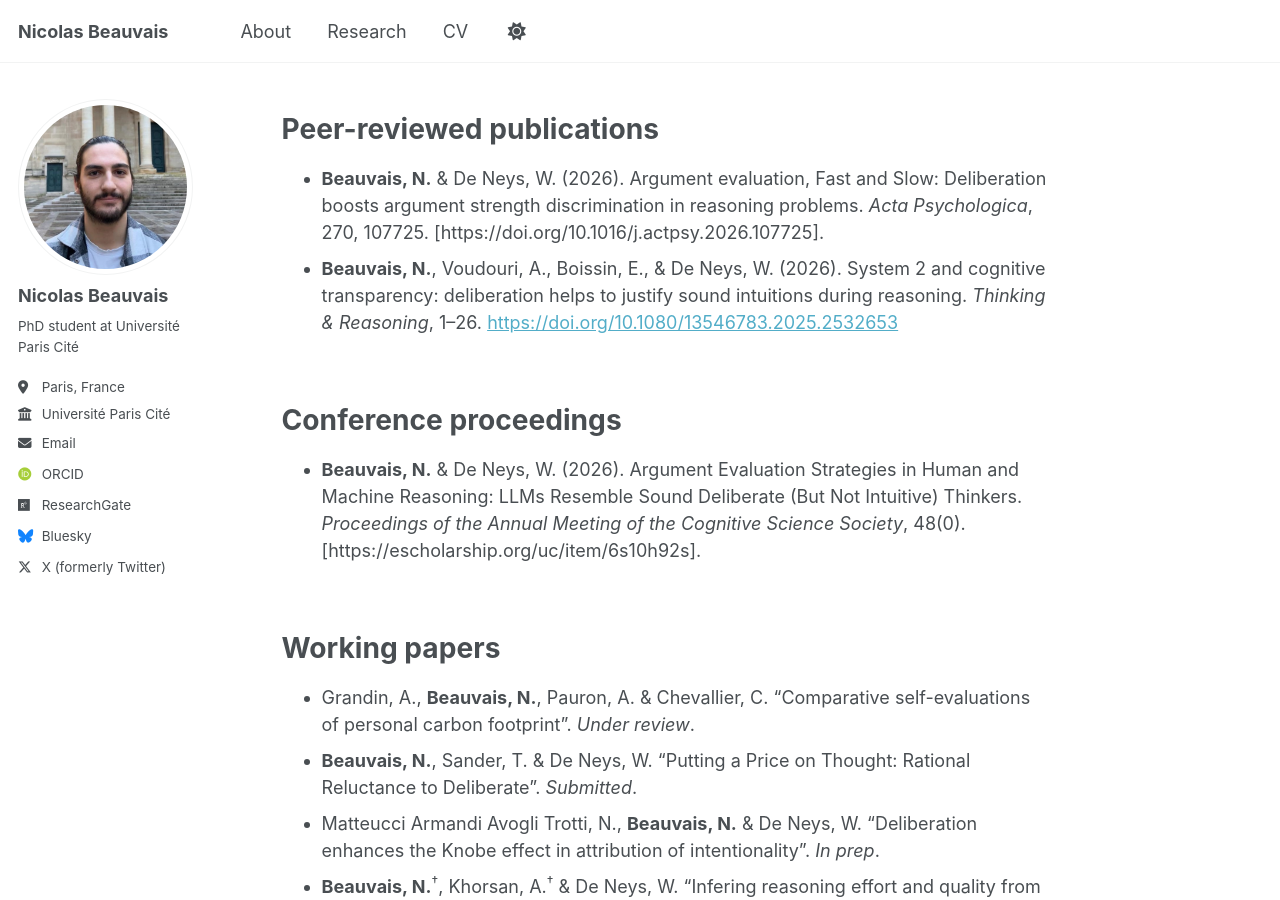
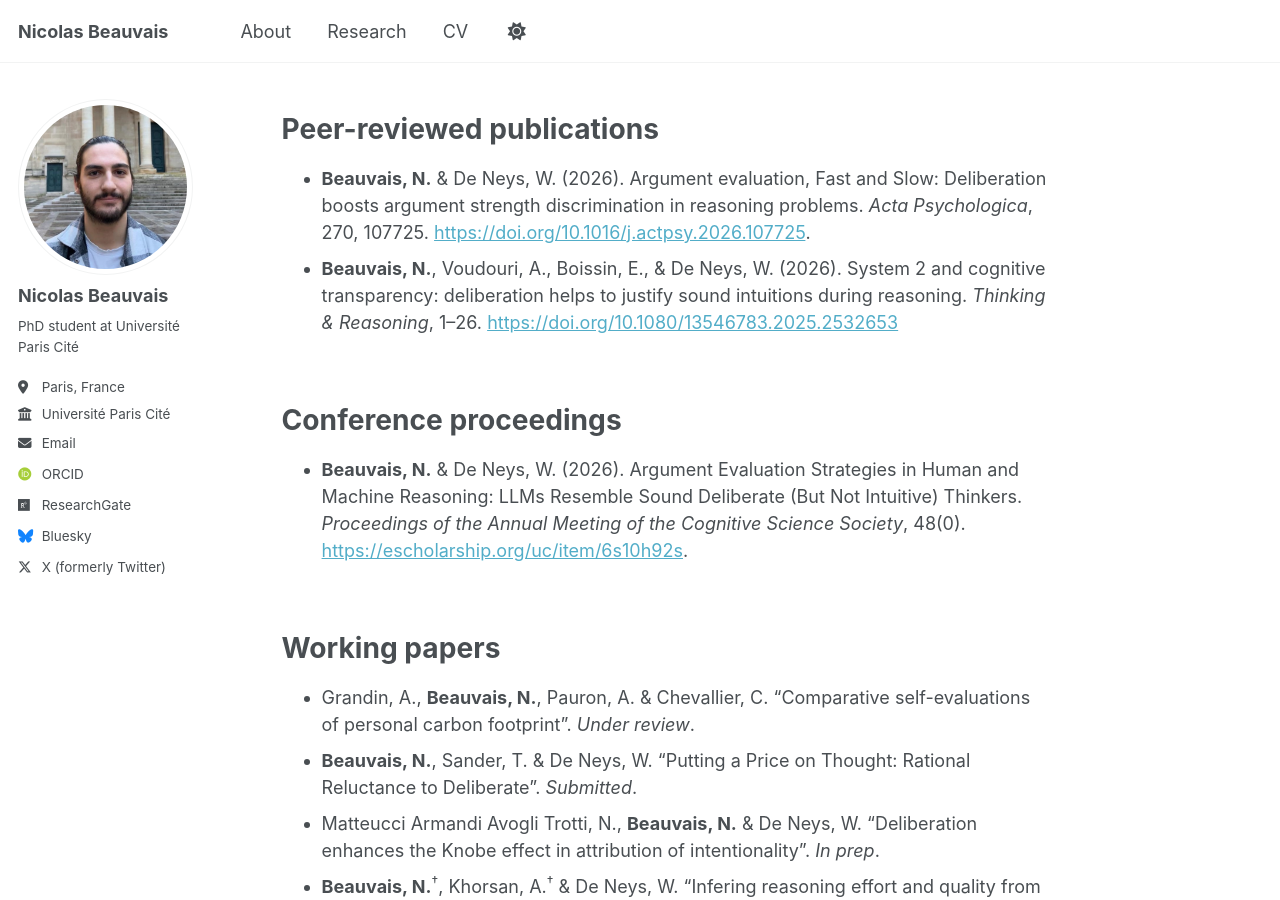
Before and after one commit to nbeauvais/nbeauvais.github.io, a Jekyll site: the page built from _pages/non-menu-page.md, in a window 1280 px wide and 900 px high. Built offline with Jekyll 4.4.1, drawn with Linux system fonts in a browser that asks for light colours; some web fonts are replaced; a script that is not in the unit is left out; part of the change alters nothing that is shown.

Commit message:
upd links

```diff
--- a/_pages/non-menu-page.md
+++ b/_pages/non-menu-page.md
@@ -9,7 +9,7 @@ redirect_from:
 
 Peer-reviewed publications
 ======
-- **Beauvais, N.** & De Neys, W. (2026). Argument evaluation, Fast and Slow: Deliberation boosts argument strength discrimination in reasoning problems. *Acta Psychologica*, 270, 107725. [https://doi.org/10.1016/j.actpsy.2026.107725].
+- **Beauvais, N.** & De Neys, W. (2026). Argument evaluation, Fast and Slow: Deliberation boosts argument strength discrimination in reasoning problems. *Acta Psychologica*, 270, 107725. [https://doi.org/10.1016/j.actpsy.2026.107725](https://doi.org/10.1016/j.actpsy.2026.107725).
 - **Beauvais, N.**, Voudouri, A., Boissin, E., & De Neys, W. (2026). System 2 and cognitive transparency: deliberation helps to justify sound intuitions during reasoning. *Thinking & Reasoning*, 1–26. [https://doi.org/10.1080/13546783.2025.2532653](https://doi.org/10.1080/13546783.2025.2532653)
 
 <br>
@@ -18,7 +18,7 @@ Peer-reviewed publications
 Conference proceedings
 ======
 
-- **Beauvais, N.** & De Neys, W. (2026). Argument Evaluation Strategies in Human and Machine Reasoning: LLMs Resemble Sound Deliberate (But Not Intuitive) Thinkers. *Proceedings of the Annual Meeting of the Cognitive Science Society*, 48(0). [https://escholarship.org/uc/item/6s10h92s].
+- **Beauvais, N.** & De Neys, W. (2026). Argument Evaluation Strategies in Human and Machine Reasoning: LLMs Resemble Sound Deliberate (But Not Intuitive) Thinkers. *Proceedings of the Annual Meeting of the Cognitive Science Society*, 48(0). [https://escholarship.org/uc/item/6s10h92s](https://escholarship.org/uc/item/6s10h92s).
 
 
 <br>
```
